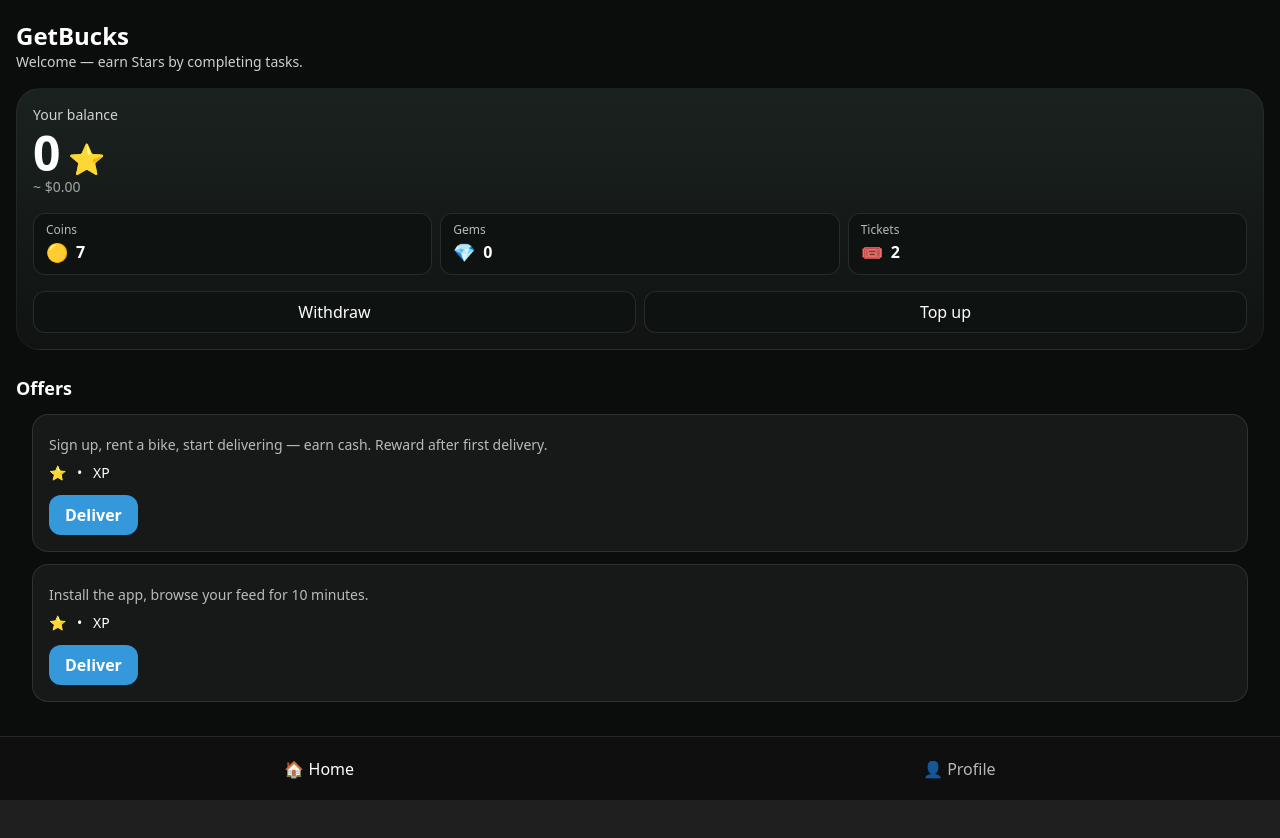
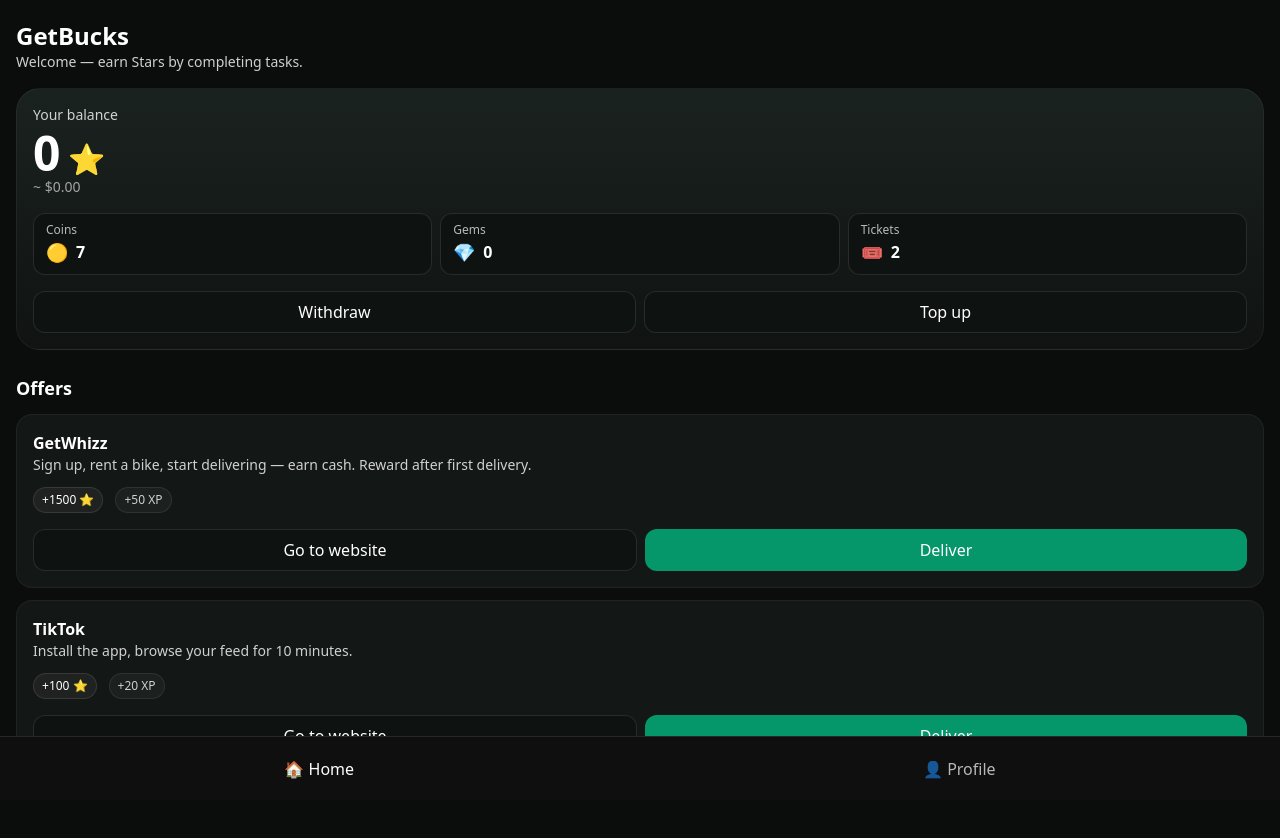
Before and after one commit to agentuz/telegram-miniapp, a React (Vite) app: page / in a window 1280 px wide. Shown: the top 838 px of the page. Before the commit the page ends 800 px from the top, so only its background shows below. Built offline with nearby package versions, Linux system fonts and the light colour scheme; the HTML template or start-up script is replaced by a standard one.

Commit message:
Update TaskCard.tsx

```diff
--- a/src/components/TaskCard.tsx
+++ b/src/components/TaskCard.tsx
@@ -1,62 +1,64 @@
-import React, { useState } from 'react';
-import Modal from './Modal';
+import React from 'react';
 
-export default function TaskCard({ task, tgUser, onChanged }:{ task:any; tgUser:{id:number, username?:string}; onChanged:()=>void; }){
-  const [open, setOpen] = useState(false);
+export type UITask = {
+  id: string;
+  title: string;
+  description: string;
+  rewardStars: number;
+  rewardXP: number;
+  ctaUrl: string;
+  status: 'active' | 'in_progress' | 'in_review' | 'completed';
+};
 
-  async function startTask(){
-    setOpen(true);
-    await fetch('/api/start-task', {
-      method: 'POST',
-      headers: { 'Content-Type': 'application/json' },
-      body: JSON.stringify({ task_id: task.id, task_name: task.name, user_id: tgUser.id, username: tgUser.username })
-    });
-  }
-
-  async function submitComplete(e:React.FormEvent<HTMLFormElement>){
-    e.preventDefault();
-    const fd = new FormData(e.currentTarget);
-    const email = String(fd.get('email')||'');
-    const phone = String(fd.get('phone')||'');
-
-    const res = await fetch('/api/complete-task', {
-      method: 'POST',
-      headers: { 'Content-Type': 'application/json' },
-      body: JSON.stringify({
-        task_id: task.id, task_name: task.name, user_id: tgUser.id, username: tgUser.username,
-        email, phone
-      })
-    });
-    if (res.ok){
-      alert("Got it! We’re checking with the partner…");
-      setOpen(false);
-      onChanged();
-    } else {
-      alert("Submission failed, try again.");
-    }
-  }
+export default function TaskCard({
+  task,
+  onStart,
+}: {
+  task: UITask;
+  onStart: (id: string) => void;
+}) {
+  if (task.status !== 'active') return null;
 
   return (
-    <div className="p-4 mx-4 rounded-card bg-white/5 border border-white/10">
-      <div className="font-semibold">{task.name}</div>
-      <div className="text-white/70 text-sm mt-1">{task.description}</div>
-      <div className="mt-2 text-sm">⭐ {task.reward_stars} &nbsp; • &nbsp; XP {task.reward_xp}</div>
-      <button onClick={startTask} className="mt-3 px-4 py-2 rounded-xl bg-usdblue text-white font-semibold">Deliver</button>
+    <div className="rounded-2xl bg-[#131715] border border-white/5 p-4">
+      <div className="flex items-start justify-between gap-3">
+        <div>
+          <div className="text-base font-semibold">{task.title}</div>
+          <div className="text-sm opacity-80">{task.description}</div>
 
-      <Modal open={open} onClose={() => setOpen(false)}>
-        <h3 className="text-lg font-semibold">{task.name}</h3>
-        <p className="text-white/70 text-sm mb-3">Finish the task and submit your info.</p>
-        <div className="flex gap-2 mb-3">
-          <a href={task.website || '#'} target="_blank" className="flex-1 text-center px-3 py-2 rounded-xl bg-usdblue">
-            Go to website
-          </a>
+          <div className="flex items-center gap-3 mt-3">
+            <Badge>+{task.rewardStars} ⭐</Badge>
+            <Badge className="opacity-80">+{task.rewardXP} XP</Badge>
+          </div>
         </div>
-        <form onSubmit={submitComplete} className="grid gap-2">
-          <input name="email" type="email" required placeholder="Email" className="px-3 py-2 rounded-lg bg-black/40 border border-white/10" />
-          <input name="phone" type="tel" required placeholder="Phone" className="px-3 py-2 rounded-lg bg-black/40 border border-white/10" />
-          <button className="mt-1 px-4 py-2 rounded-xl bg-usdgreen font-semibold">Complete task ✔️</button>
-        </form>
-      </Modal>
+      </div>
+
+      <div className="flex gap-2 mt-4">
+        <a
+          href={task.ctaUrl}
+          target="_blank"
+          rel="noreferrer"
+          className="flex-1 rounded-xl bg-[#0e1311] border border-white/10 py-2 text-center"
+        >
+          Go to website
+        </a>
+        <button
+          className="flex-1 rounded-xl bg-emerald-600 hover:bg-emerald-500 transition py-2 text-center font-medium"
+          onClick={() => onStart(task.id)}
+        >
+          Deliver
+        </button>
+      </div>
     </div>
   );
 }
+
+function Badge({ children, className = '' }: { children: React.ReactNode; className?: string }) {
+  return (
+    <span
+      className={`text-xs px-2 py-1 rounded-full bg-white/5 border border-white/10 ${className}`}
+    >
+      {children}
+    </span>
+  );
+}
```
